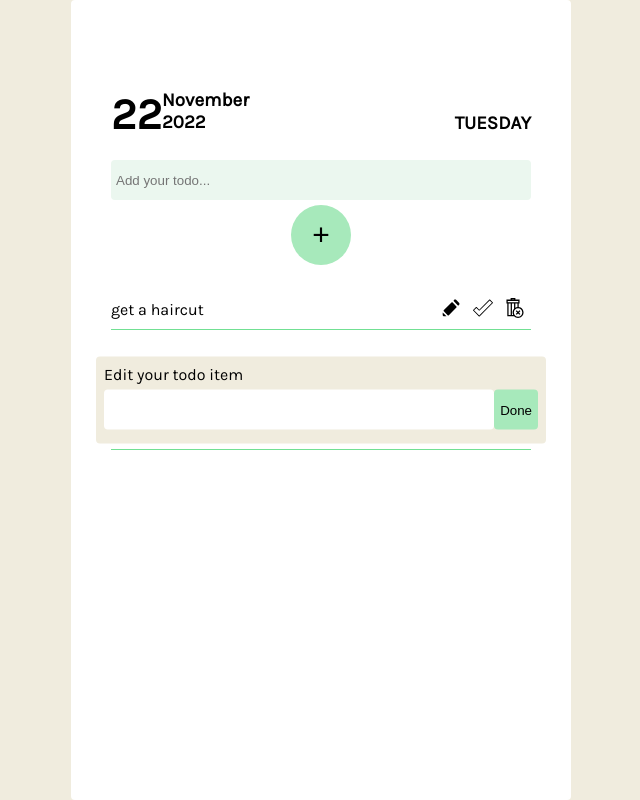
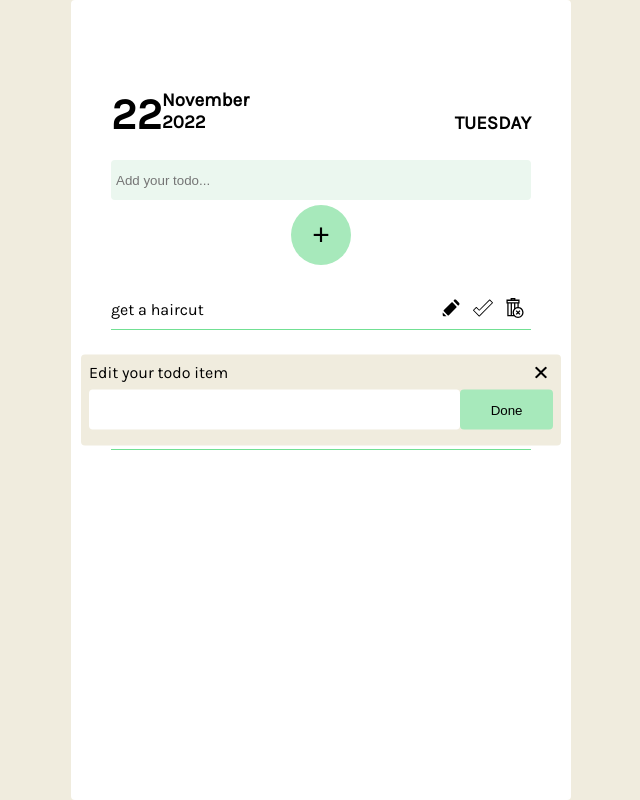
Before and after one commit to karolisjon/react-todo-list, a React (Create React App) app: page / in a window 1280 px wide. Both pictures are taken after a click on the button 770 px from the left and 308 px from the top of the page. Shown: the whole page, without its empty margins (319-959 px from the left). Built offline with nearby package versions, Linux system fonts and the light colour scheme; data requests are answered from the project's data file.

Commit message:
feat: adjusted modal functionality to be closed by clicking on close button

```diff
--- a/src/components/card/card.jsx
+++ b/src/components/card/card.jsx
@@ -3,16 +3,20 @@ import CardHeader from '../../components/card/card-header/card-header';
 import AddTodoForm from '../add-todo/add-todo-form/add-todo-form';
 import TodoItemsContainer from '../todo-item/todo-items-container/todo-items-container';
 import TodoItemsService from '../../services/todo-item-service';
+import Modal from '../modal/modal';
 import '../../components/card/card.css';
-import Modal from '../modal/modal';
 
 const Card = () => {
   const [todoItems, setTodoItems] = useState([]);
-  const [isOpen, setIsOpen] = useState(false);
+  const [modalOpen, setModalOpen] = useState(false);
 
   const handleIsOpen = () => {
-    setIsOpen(!isOpen);
-  }
+    setModalOpen(!modalOpen);
+  };
+
+  const handleCloseModal = () => {
+    setModalOpen(false);
+  };
 
   const fetchAllTodoItems = async () => {
     const fetchedTodoItems = await TodoItemsService.fetchAll();
@@ -59,7 +63,10 @@ const Card = () => {
         onComplete={handleComplete}
         onDelete={handleDelete}
       />
-      <Modal open={isOpen}/>
+      <Modal
+        open={modalOpen}
+        onClose={handleCloseModal}
+      />
     </div>
   )
 }
--- a/src/components/modal/modal.css
+++ b/src/components/modal/modal.css
@@ -6,7 +6,7 @@
   display: flex;
   flex-direction: column;
   z-index: 1000;
-  width: 450px;
+  width: 480px;
   padding: 8px;
   border-radius: 4px;
   background-color: #f0ecde;
@@ -16,13 +16,18 @@
   display: flex;
   flex-direction: row;
   justify-content: space-between;
-  margin-top: 6px;
-  margin-bottom: 6px;
+  margin-top: 8px;
+  margin-bottom: 8px;
+}
+
+.label-container {
+  display: flex;
+  justify-content: space-between;
 }
 
 #edit-input {
   height: 40px;
-  width: 100%;
+  width: 80%;
   border: none;
   border-radius: 4px;
   padding: 5px;
@@ -38,6 +43,7 @@
 }
 
 .edit-button {
+  width: 20%;
   border-radius: 4px;
   background-color: rgb(167, 233, 187);
   transition: 0.3s ease-in-out;
@@ -47,3 +53,8 @@
   cursor: pointer;
   background-color: rgb(113, 224, 147);
 }
+
+.close-icon {
+  width: 12px;
+  height: 12px;
+}
--- a/src/components/modal/modal.jsx
+++ b/src/components/modal/modal.jsx
@@ -1,18 +1,33 @@
 import React from 'react';
 import ReactDOM from 'react-dom';
+import { ReactComponent as SVGClose } from '../../assets/close.svg';
 import '../modal/modal.css';
 
-const Modal = ({ open }) => {
-  if(!open) return null;
+const Modal = ({ open, onClose }) => {
+  if (!open) return null;
+
+  const handleSubmit = (event) => {
+    event.preventDefault();
+    console.log('edited todo')
+  };
 
   return ReactDOM.createPortal(
-    <form action="submit" className='modal'>
-      <label for='edit-input'>Edit your todo item</label>
-      <div className='input-container'>
-        <input type="text" id='edit-input' />
-        <button className='edit-button'>Done</button>
+    <div className='modal'>
+      <div className='label-container'>
+        <label htmlFor='edit-input'>Edit your todo item</label>
+        <button type='action' onClick={onClose}>
+          <div className='close-icon'>
+            {<SVGClose />}
+          </div>
+        </button>
       </div>
-    </form>,
+      <form action="submit" onSubmit={handleSubmit}>
+        <div className='input-container'>
+          <input type="text" id='edit-input' />
+          <button className='edit-button'>Done</button>
+        </div>
+      </form>
+    </div>,
     document.getElementById('portal')
   )
 }
```
Also changed, not shown: src/assets/close.svg (added).
